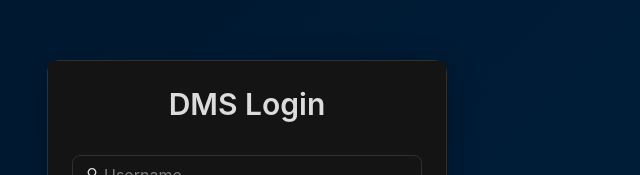
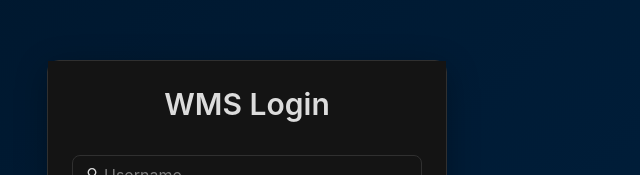
Before and after one commit to starblock-frozen/telegram-frontend, a React (Create React App) app: page / in a window 1280 px wide. Shown: the part 184-359 px from the top of the page, without its empty margins (393-1033 px from the left). Built offline with nearby package versions, Linux system fonts and the light colour scheme.

Commit message:
Changed Login Page

```diff
--- a/src/components/LoginPage.js
+++ b/src/components/LoginPage.js
@@ -50,7 +50,7 @@ const LoginPage = ({ onLogin }) => {
       >
         <div style={{ textAlign: 'center', marginBottom: 32 }}>
           <Title level={2} style={{ color: '#1890ff', margin: 0 }}>
-            DMS Login
+            WMS Login
           </Title>
         </div>
 
```
